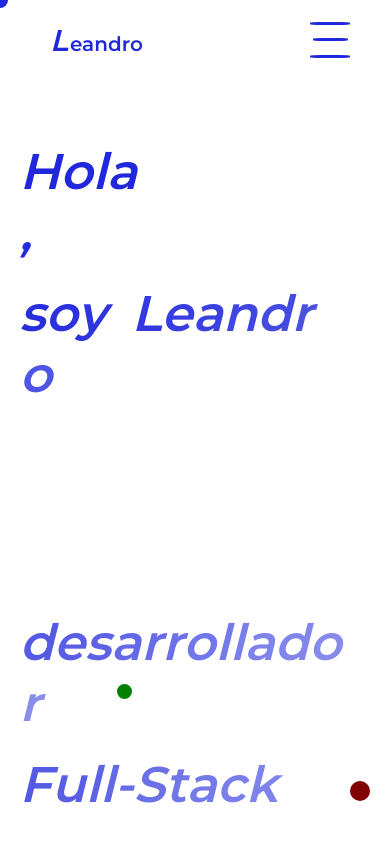
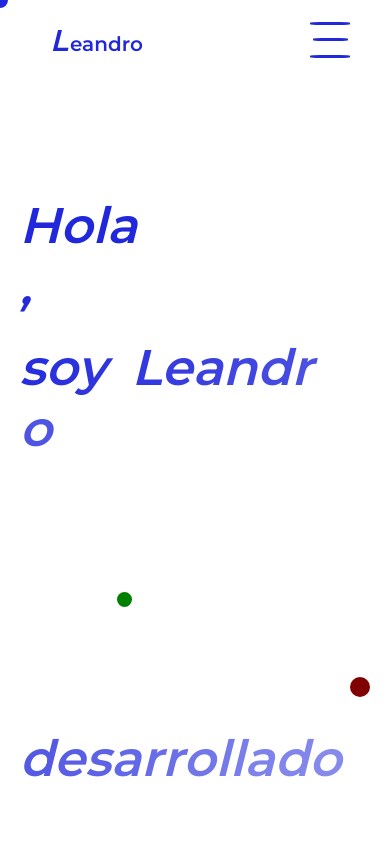
Before and after one commit to LeandroFlorentin/Portafolio, a React (Create React App) app: page / in a window 390 px wide. Shown: the top 842 px of the page. Built offline with nearby package versions, Linux system fonts and the light colour scheme.

Commit message:
responsiveFinal

```diff
--- a/src/Components/Landing/Landing.css
+++ b/src/Components/Landing/Landing.css
@@ -9,7 +9,6 @@
 }
 
 .noFixed {
-    margin-top: 60px;
     height: 90vh;
     width: 100%;
     display: flex;
@@ -550,7 +549,15 @@
 @media (max-width:425px) {
 
     .containerSobreMi {
-        top: 30px;
+        height: 80vh;
+        top: 60px;
+    }
+
+    .containerGlobalHola {
+        height: 80vh;
+        display: flex;
+        flex-direction: column;
+        justify-content: center;
     }
 
     .noFixed {
--- a/src/Components/SobreMi/SobreMi.css
+++ b/src/Components/SobreMi/SobreMi.css
@@ -53,6 +53,7 @@
 .containerTextSobre h1 {
     transition: .5s all;
     position: relative;
+    background-color: transparent;
     animation-name: difuminado;
     animation-duration: 1.5s;
     animation-timing-function: ease-in-out;
@@ -64,6 +65,7 @@
     transition: .5s all;
     position: relative;
     animation-name: difuminado;
+    background-color: transparent;
     animation-duration: 1.5s;
     animation-timing-function: ease-in-out;
 }
@@ -181,7 +183,7 @@
     .containerSobreMi2 {
         justify-content: start;
         flex-direction: column;
-        height: 130vh;
+        height: 140vh;
     }
 
     .seccionIzquierda {
@@ -211,3 +213,13 @@
         min-height: none;
     }
 }
+
+@media(max-width:420px) {
+    .containerSobreMi2 {
+        height: 100vh;
+    }
+
+    .seccionIzquierda {
+        height: 40vh;
+    }
+}
```
